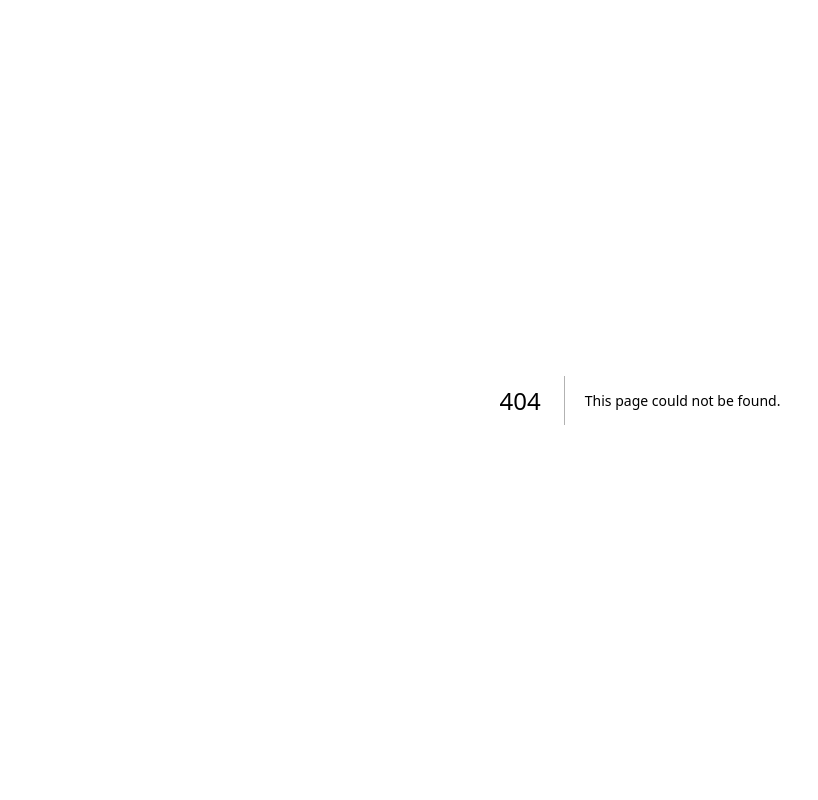
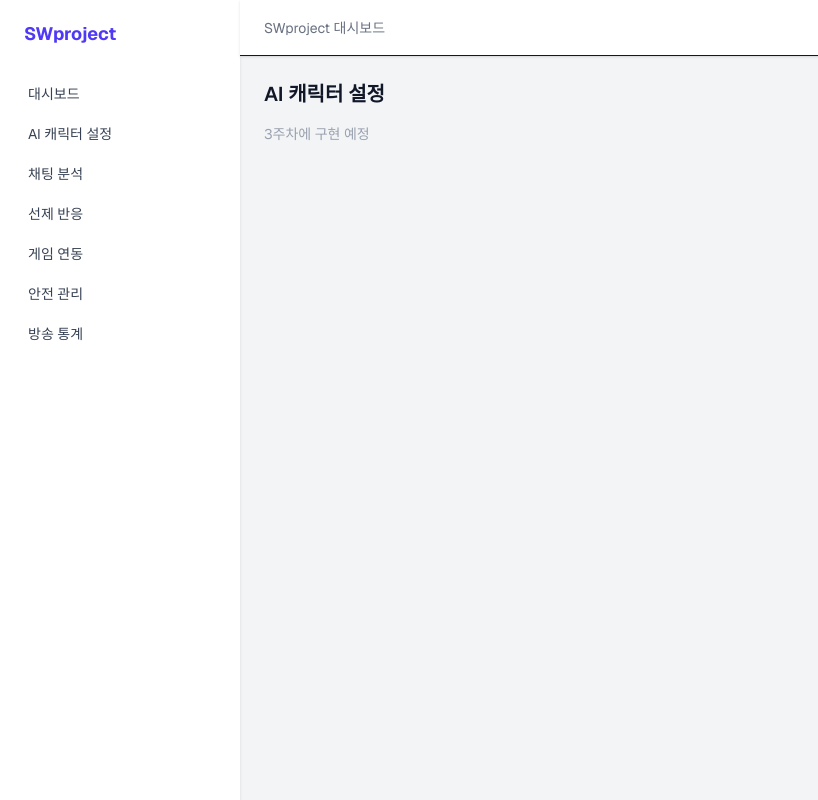
Before and after one commit to SKU-SW/fe, a Next.js app: page /character in a window 1280 px wide. Before the commit this address had no page. Shown: the whole page, without its empty margins (0-818 px from the left). Built offline with nearby package versions, Linux system fonts and the light colour scheme.

Commit message:
feat: 대시보드 레이아웃 및 전체 페이지 스텁 추가

```diff
--- /dev/null
+++ b/src/app/(dashboard)/character/page.tsx
@@ -0,0 +1,8 @@
+export default function CharacterPage() {
+  return (
+    <div>
+      <h1 className="mb-4 text-xl font-semibold text-gray-900">AI 캐릭터 설정</h1>
+      <p className="text-sm text-gray-400">3주차에 구현 예정</p>
+    </div>
+  );
+}
--- /dev/null
+++ b/src/app/(dashboard)/chat-analysis/page.tsx
@@ -0,0 +1,8 @@
+export default function ChatAnalysisPage() {
+  return (
+    <div>
+      <h1 className="mb-4 text-xl font-semibold text-gray-900">채팅 분석</h1>
+      <p className="text-sm text-gray-400">5주차에 구현 예정</p>
+    </div>
+  );
+}
--- /dev/null
+++ b/src/app/(dashboard)/dashboard/page.tsx
@@ -0,0 +1,8 @@
+export default function DashboardPage() {
+  return (
+    <div>
+      <h1 className="mb-4 text-xl font-semibold text-gray-900">대시보드</h1>
+      <p className="text-sm text-gray-400">2주차에 구현 예정</p>
+    </div>
+  );
+}
--- /dev/null
+++ b/src/app/(dashboard)/game/page.tsx
@@ -0,0 +1,8 @@
+export default function GamePage() {
+  return (
+    <div>
+      <h1 className="mb-4 text-xl font-semibold text-gray-900">게임 연동</h1>
+      <p className="text-sm text-gray-400">7주차에 구현 예정</p>
+    </div>
+  );
+}
--- /dev/null
+++ b/src/app/(dashboard)/layout.tsx
@@ -0,0 +1,44 @@
+import Link from 'next/link';
+
+const NAV_ITEMS = [
+  { href: '/dashboard', label: '대시보드' },
+  { href: '/character', label: 'AI 캐릭터 설정' },
+  { href: '/chat-analysis', label: '채팅 분석' },
+  { href: '/proactive', label: '선제 반응' },
+  { href: '/game', label: '게임 연동' },
+  { href: '/safety', label: '안전 관리' },
+  { href: '/stats', label: '방송 통계' },
+];
+
+export default function DashboardLayout({
+  children,
+}: {
+  children: React.ReactNode;
+}) {
+  return (
+    <div className="flex min-h-screen bg-gray-100">
+      <aside className="w-60 shrink-0 bg-white shadow-sm">
+        <div className="px-6 py-5">
+          <span className="text-lg font-bold text-indigo-600">SWproject</span>
+        </div>
+        <nav className="mt-2 flex flex-col gap-1 px-3">
+          {NAV_ITEMS.map((item) => (
+            <Link
+              key={item.href}
+              href={item.href}
+              className="rounded-lg px-4 py-2 text-sm text-gray-700 hover:bg-indigo-50 hover:text-indigo-600"
+            >
+              {item.label}
+            </Link>
+          ))}
+        </nav>
+      </aside>
+      <div className="flex flex-1 flex-col">
+        <header className="flex h-14 items-center border-b bg-white px-6 shadow-sm">
+          <span className="text-sm text-gray-500">SWproject 대시보드</span>
+        </header>
+        <main className="flex-1 p-6">{children}</main>
+      </div>
+    </div>
+  );
+}
--- /dev/null
+++ b/src/app/(dashboard)/proactive/page.tsx
@@ -0,0 +1,8 @@
+export default function ProactivePage() {
+  return (
+    <div>
+      <h1 className="mb-4 text-xl font-semibold text-gray-900">선제 반응 설정</h1>
+      <p className="text-sm text-gray-400">6주차에 구현 예정</p>
+    </div>
+  );
+}
--- /dev/null
+++ b/src/app/(dashboard)/safety/page.tsx
@@ -0,0 +1,8 @@
+export default function SafetyPage() {
+  return (
+    <div>
+      <h1 className="mb-4 text-xl font-semibold text-gray-900">안전 관리</h1>
+      <p className="text-sm text-gray-400">7주차에 구현 예정</p>
+    </div>
+  );
+}
--- /dev/null
+++ b/src/app/(dashboard)/stats/page.tsx
@@ -0,0 +1,8 @@
+export default function StatsPage() {
+  return (
+    <div>
+      <h1 className="mb-4 text-xl font-semibold text-gray-900">방송 통계</h1>
+      <p className="text-sm text-gray-400">8주차에 구현 예정</p>
+    </div>
+  );
+}
```
